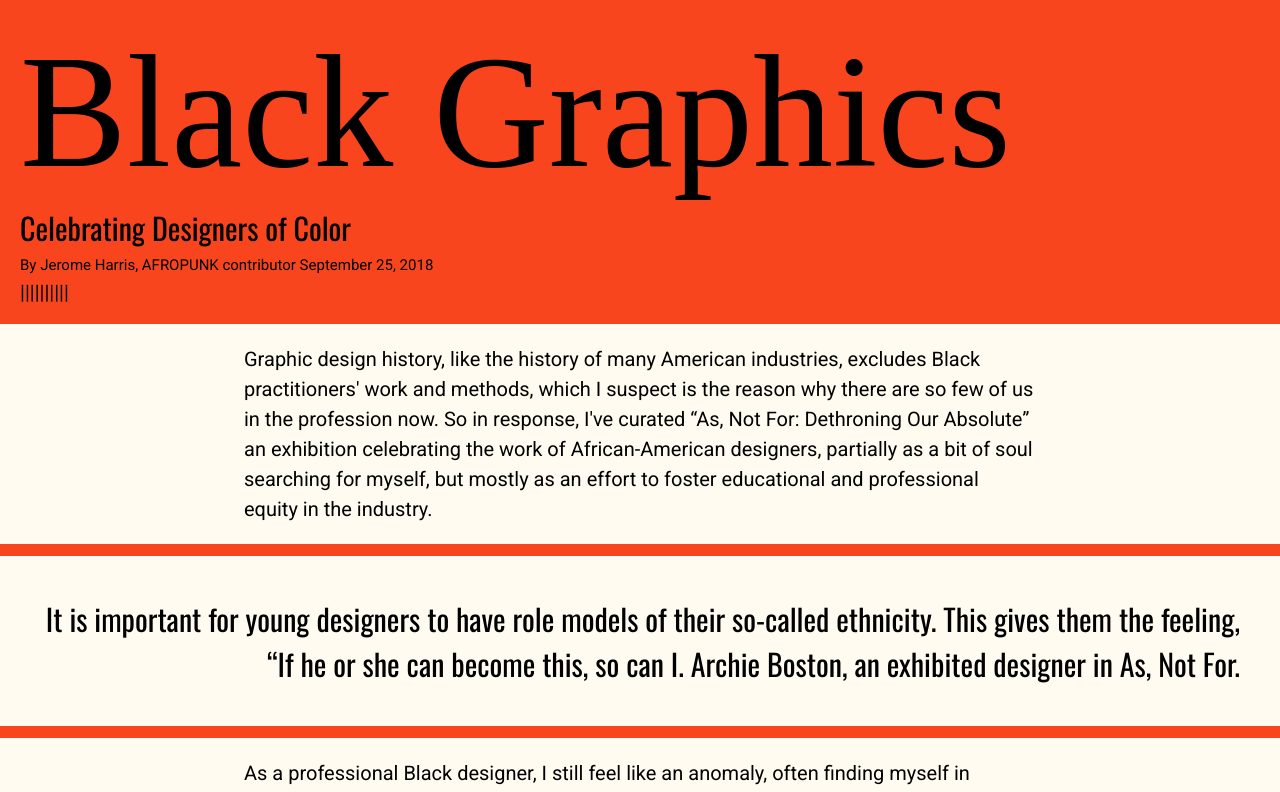
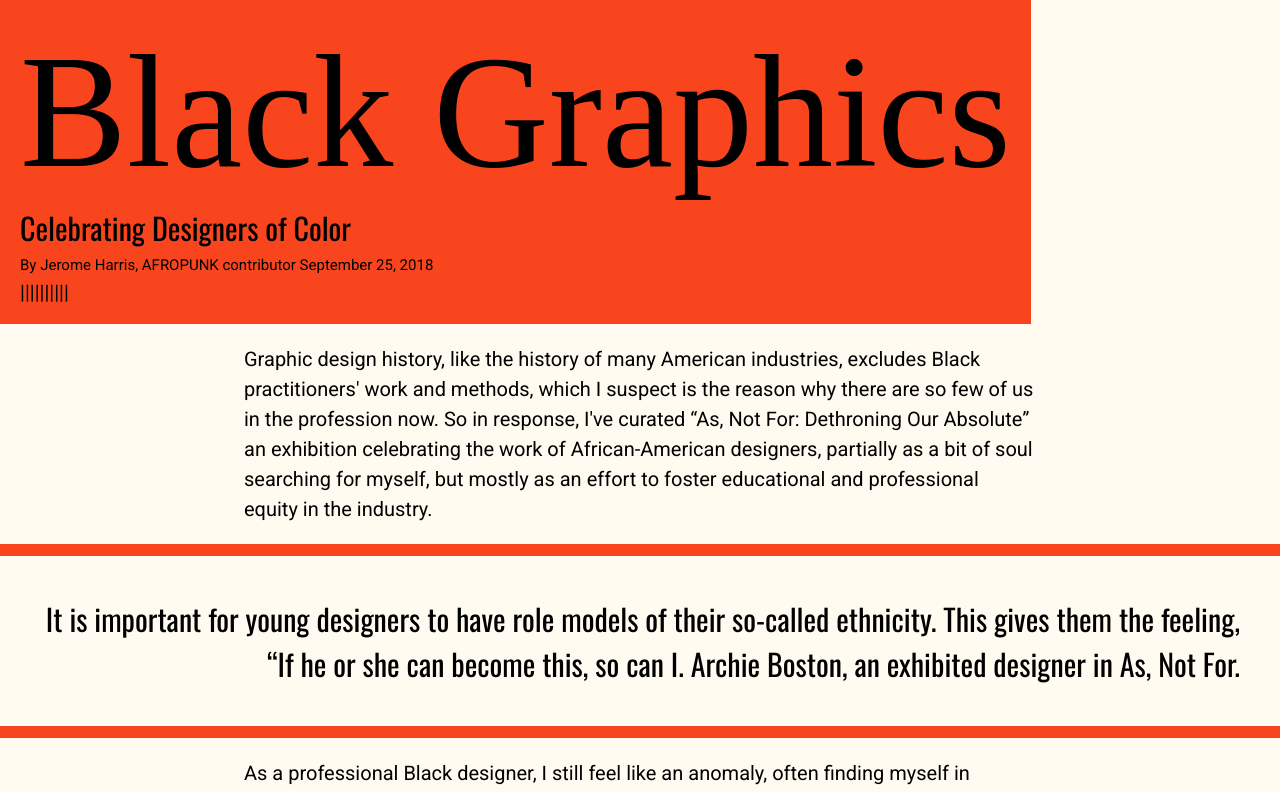
Before and after one commit to AmyLew15/Spread, a plain HTML site: page index.html in a window 1280 px wide. Shown: the top 792 px of the page. Drawn offline with nearby package versions, Linux system fonts and the light colour scheme; a web font is replaced by a local one.

Commit message:
fixed bg colour with fit content

```diff
--- a/styles.css
+++ b/styles.css
@@ -25,6 +25,7 @@ body{
 hgroup{
     background-color: #F9451D;
     padding: 20px;
+    width: fit-content;
 }
 h1{
     font-family: "Big Shoulders Inline Display";
@@ -108,6 +109,8 @@ footer{
         /* display: flex;
         justify-content: center;
         width: 100%; */
+        /* display: grid;
+        width: fit-content; */
         max-width: 65%;
         margin: 0 auto;
         align-items: center;
```
